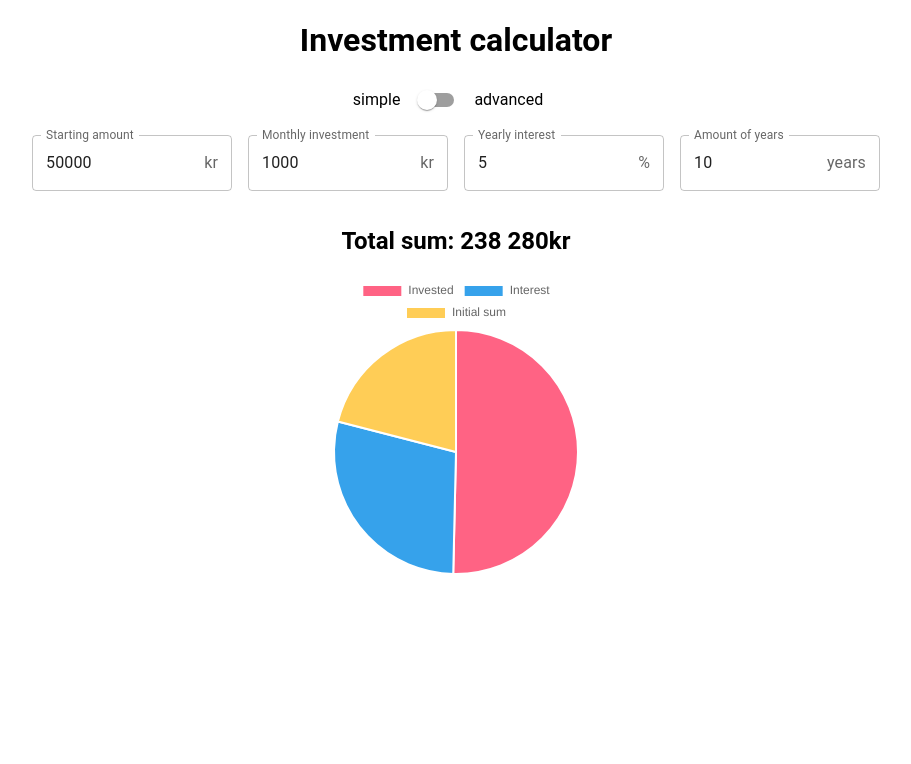
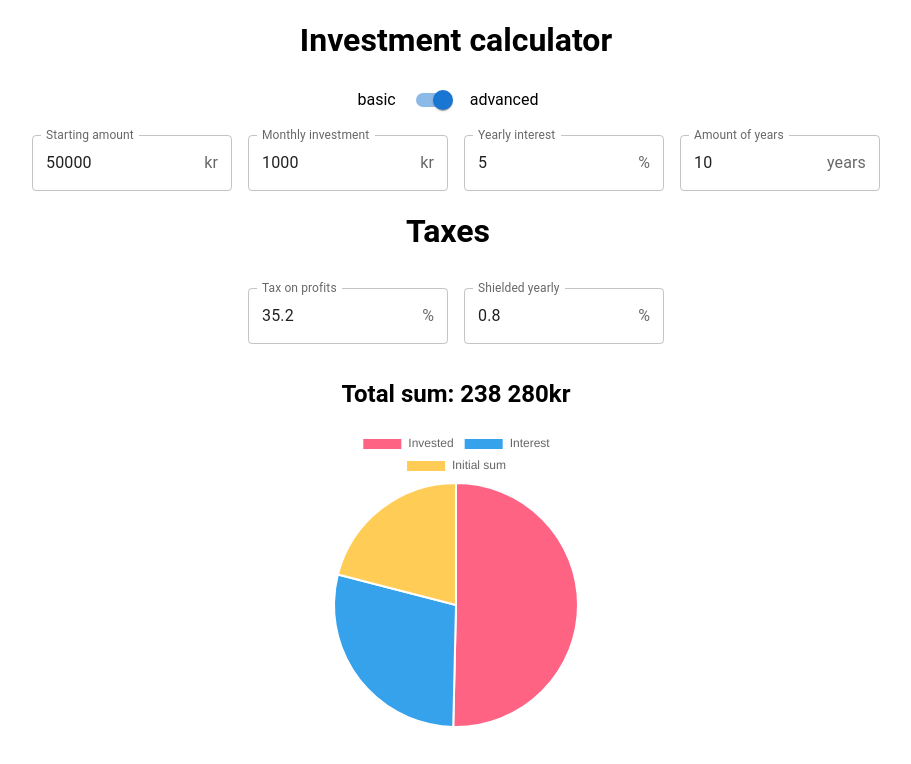
Before and after one commit to AlekTheGuy/investment-calculator, a React (Create React App) app: page / in a window 1280 px wide. Shown: the top 764 px of the page, without its empty margins (184-1095 px from the left). Built offline with nearby package versions, Linux system fonts and the light colour scheme.

Commit message:
Add taxes

```diff
--- a/src/App.tsx
+++ b/src/App.tsx
@@ -7,12 +7,14 @@ import { Pie } from "react-chartjs-2";
 ChartJS.register(ArcElement, Tooltip, Legend);
 
 function App() {
-  const [advanced, setAdvanced] = useState(false);
+  const [advanced, setAdvanced] = useState(true);
   const [starting, setStarting] = useState(50000);
   const [monthly, setMonthly] = useState(1000);
   const [interest, setInterest] = useState(5);
   const [years, setYears] = useState(10);
   const [accumulated, setAccumulated] = useState(0);
+  const [tax, setTax] = useState(35.2);
+  const [shielded, setShielded] = useState(0.8);
 
   const updateStarting = (event: ChangeEvent<HTMLInputElement>) => {
     setStarting(Number(event.target.value));
@@ -28,6 +30,14 @@ function App() {
 
   const updateYears = (event: ChangeEvent<HTMLInputElement>) => {
     setYears(Number(event.target.value));
+  };
+
+  const updateTax = (event: ChangeEvent<HTMLInputElement>) => {
+    setTax(Number(event.target.value));
+  };
+
+  const updateShielded = (event: ChangeEvent<HTMLInputElement>) => {
+    setShielded(Number(event.target.value));
   };
 
   const updateAdvanced = (event: ChangeEvent<HTMLInputElement>) => {
@@ -162,9 +172,49 @@ function App() {
     if (advanced) {
       return (
         <Grid item>
-          <Grid container direction={"column"}>
-            <h1>Norwegian tax settings</h1>
-            <Grid item></Grid>
+          <Grid container direction={"column"} spacing={2}>
+            <h1>Taxes</h1>
+            <Grid item>
+              <Grid
+                container
+                spacing={2}
+                direction={"row"}
+                justifyContent={"center"}
+              >
+                <Grid item>
+                  <TextField
+                    className="inputField"
+                    type={"number"}
+                    onChange={updateTax}
+                    id="tax"
+                    label="Tax on profits"
+                    variant="outlined"
+                    defaultValue={35.2}
+                    InputProps={{
+                      endAdornment: (
+                        <InputAdornment position="end">%</InputAdornment>
+                      ),
+                    }}
+                  />
+                </Grid>
+                <Grid item>
+                  <TextField
+                    className="inputField"
+                    type={"number"}
+                    onChange={updateShielded}
+                    id="shielded"
+                    label="Shielded yearly"
+                    variant="outlined"
+                    defaultValue={0.8}
+                    InputProps={{
+                      endAdornment: (
+                        <InputAdornment position="end">%</InputAdornment>
+                      ),
+                    }}
+                  />
+                </Grid>
+              </Grid>
+            </Grid>
           </Grid>
         </Grid>
       );
@@ -190,7 +240,7 @@ function App() {
           alignItems={"center"}
           spacing={1}
         >
-          <Grid item>simple</Grid>
+          <Grid item>basic</Grid>
           <Grid item>
             <Switch
               checked={advanced} // relevant state for your case
```
